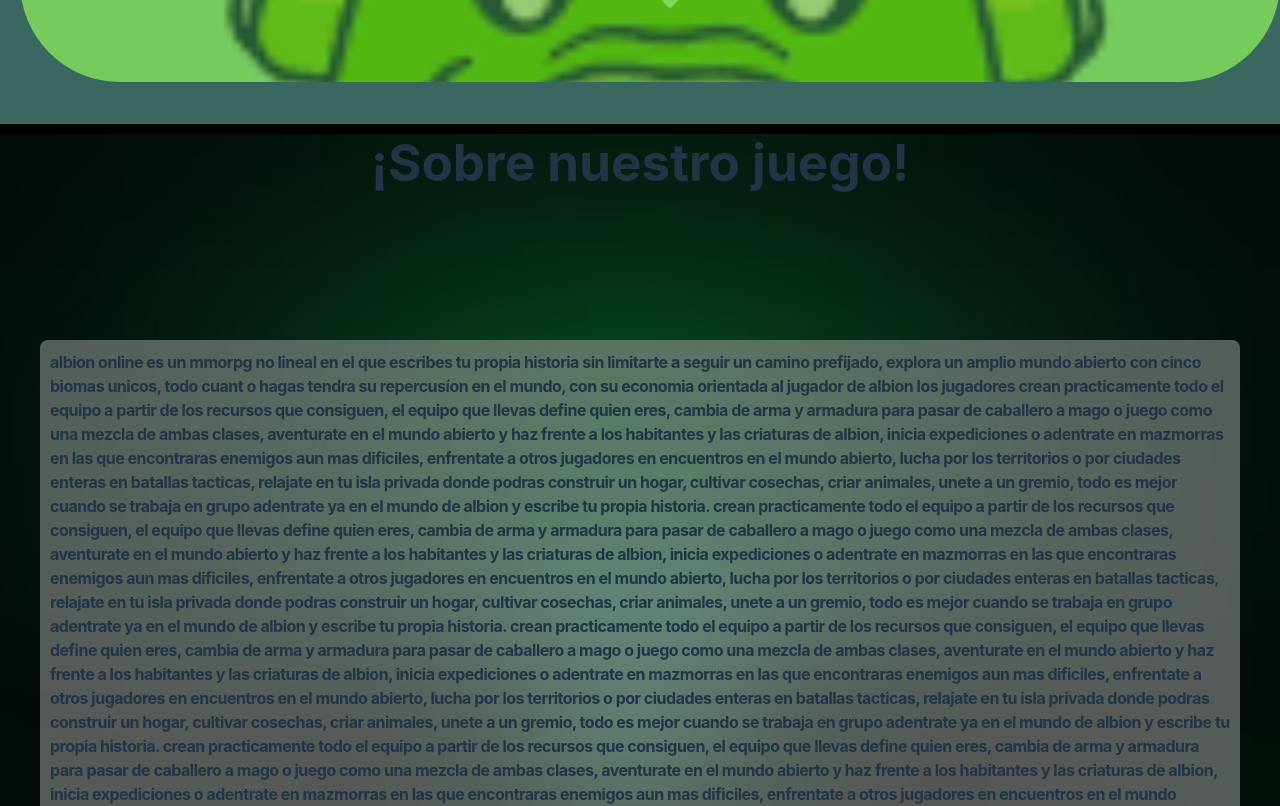
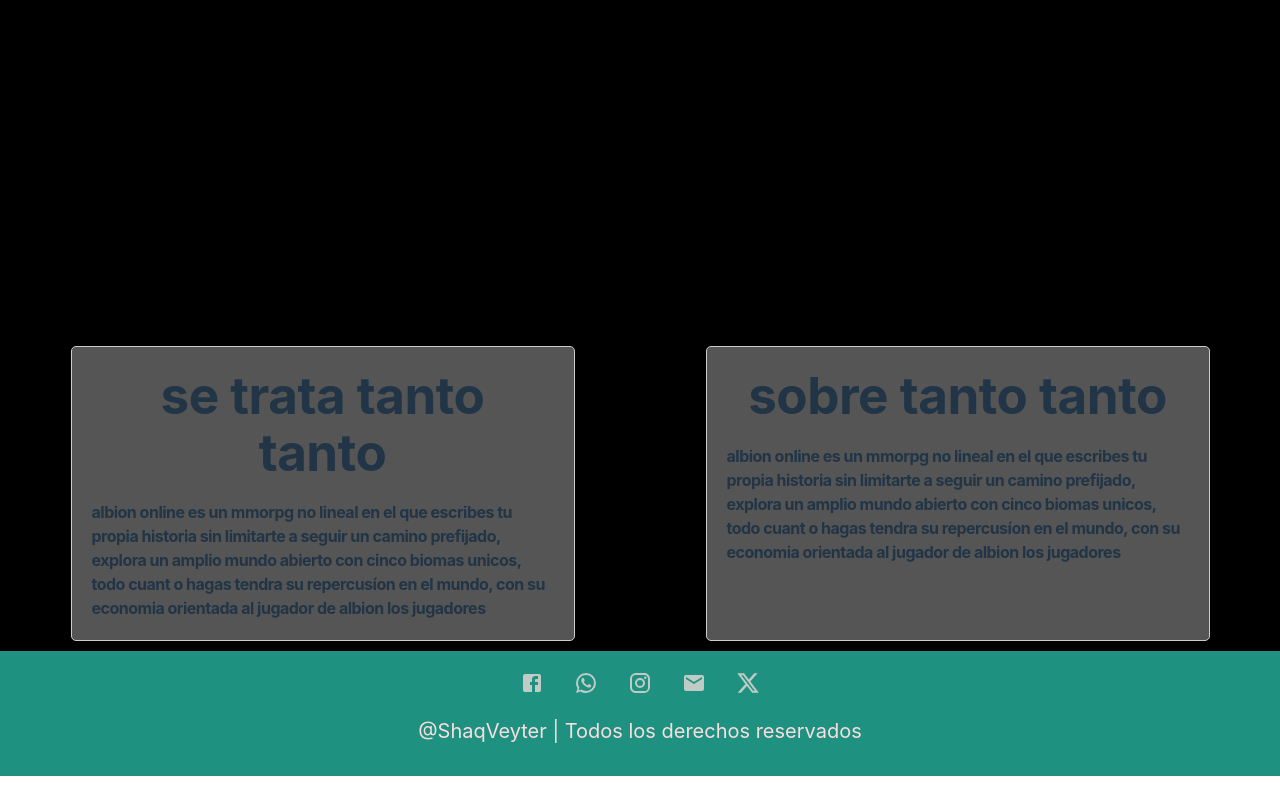
Before and after one commit to beuku/proyectoAcademy, a React (Vite) app in the folder my-vue-app/: page /SobreEljuego in a window 1280 px wide. Shown: the part 460-1266 px from the top of the page. After the commit the page ends 1236 px from the top, so only its background shows below. Built offline with nearby package versions, Linux system fonts and the light colour scheme.

Commit message:
imagenes y texto "estructurado"
aaa

```diff
--- /dev/null
+++ b/my-vue-app/src/components/Devlogcomponents.tsx
@@ -0,0 +1,62 @@
+import "../styless/DevlogStyles.css"
+import { Link } from "react-router-dom";
+
+function Devlogcomponents() {
+  return (
+
+  <header>
+    <div className="nav">
+      <li className="li">
+          <Link className="link" to="/">Inicio</Link>
+      </li>
+
+      <li className="li">
+          <Link className="link" to="/SobreEljuego">Sobre el juego</Link>
+      </li>
+
+      <li className="li">
+          <Link className="link" to="/DevLog">DevLog</Link>
+      </li>
+
+      <li className="li">
+          <Link className="link" to="/Comunidad">Comunidad</Link>
+      </li>
+
+      <li className="li">
+          <Link className="link" to="/Descarga">Descarga</Link>
+      </li>
+
+      <li className="li">
+          <Link className="link" to="/AvisoLegal">Aviso legal</Link>
+      </li>
+  </div>
+
+
+
+
+
+
+      <body className='body-Devlog'>
+
+
+      <h1 className="desarrolladores-">
+        !Desarrolladores!
+      </h1>
+
+
+      <h2 className="h2-NE">Nuestro equipo</h2>
+      <p className="-somos">
+        Somos un equipo de profesionales con amplia experiencia
+        en el sector del desarrollo de software. Estamos comprometidos a brindar
+        el mejor servicio a nuestros clientes y garantizar su satisfacción.
+      </p>
+
+    </body>
+  </header>
+
+
+
+
+  )
+}
+export default Devlogcomponents;
--- a/my-vue-app/src/components/HeaderComponemts.tsx
+++ b/my-vue-app/src/components/HeaderComponemts.tsx
@@ -35,10 +35,22 @@
             </div>
             <RegitrarComponents />
         </nav>
-        <header className="header"><h1 className="title">Bienvenido</h1>
+        <header className="header">
             <img className="baner" src="./src/assets/Cap.png" alt="banner" />
+        </header>
 
-        </header>
+        <h2 className="bienvenida">
+
+                Bienvenido a ShaVeyter, el lugar definitivo para vivir la
+                aventura de tu vida.
+                Sumergete en un mundo lleno de accion, desafios y emocionantes
+                sorpresas. Ya seas un principiante o un experto, aqui
+                encontraras todo lo que necesitas para mejorar tu experiencia
+                y dominar el juego. Unete a la comunidad, compite con jugadores
+                de todo el mundo y descubre nuevos niveles de diversion en cada
+                partida. ¡Tu aventura comienza ahora por ShaqVeyter!
+
+                </h2>
     </>
   )
 }
--- a/my-vue-app/src/components/Sobrejuego.tsx
+++ b/my-vue-app/src/components/Sobrejuego.tsx
@@ -1,84 +1,78 @@
 import "../styless/Sobrejeugo.css"
+import { Link } from "react-router-dom";
 
 export default function Sobrejuego() {
   return (
 
-      <body className="body-sobrejuego">
-     <h1 className="margen1"> ¡Sobre nuestro juego!</h1>
+
+    <header>
+      <div className="nav">
+      <li className="li">
+          <Link className="link" to="/">Inicio</Link>
+      </li>
+
+      <li className="li">
+          <Link className="link" to="/SobreEljuego">Sobre el juego</Link>
+      </li>
+
+      <li className="li">
+          <Link className="link" to="/DevLog">DevLog</Link>
+      </li>
+
+      <li className="li">
+          <Link className="link" to="/Comunidad">Comunidad</Link>
+      </li>
+
+      <li className="li">
+          <Link className="link" to="/Descarga">Descarga</Link>
+      </li>
+
+      <li className="li">
+          <Link className="link" to="/AvisoLegal">Aviso legal</Link>
+      </li>
+      </div>
+
+    <body className="body-sobrejuego">
+
+    <h1 className="margen1"> ¡Sobre nuestro juego!
+
+
+     </h1>
+
+
+
 
       <h4 >
-        <p className="margen2">
+
+
+        <p className="margen2"> <h1 className="titulo-p">se trata tanto tanto</h1>
           albion online es un mmorpg no lineal en el
           que escribes tu propia historia sin limitarte a
           seguir un camino prefijado, explora un amplio
           mundo abierto con cinco biomas unicos, todo cuant
           o hagas tendra su repercusíon en el mundo, con su
           economia orientada al jugador de albion los jugadores
-          crean practicamente todo el equipo a partir de los
-          recursos que consiguen, el equipo que llevas define
-          quien eres, cambia de arma y armadura para pasar de
-          caballero a mago o juego como una mezcla de ambas
-          clases, aventurate en el mundo abierto y haz frente
-          a los habitantes y las criaturas de albion, inicia
-          expediciones o adentrate en mazmorras en las que
-          encontraras enemigos aun mas dificiles, enfrentate
-          a otros jugadores en encuentros en el mundo abierto,
-          lucha por los territorios o por ciudades enteras en
-          batallas tacticas, relajate en tu isla privada donde
-          podras construir un hogar, cultivar cosechas, criar
-          animales, unete a un gremio, todo es mejor cuando se
-          trabaja en grupo  adentrate
-          ya en el mundo de albion y escribe tu propia historia.
-          crean practicamente todo el equipo a partir de los
-          recursos que consiguen, el equipo que llevas define
-          quien eres, cambia de arma y armadura para pasar de
-          caballero a mago o juego como una mezcla de ambas
-          clases, aventurate en el mundo abierto y haz frente
-          a los habitantes y las criaturas de albion, inicia
-          expediciones o adentrate en mazmorras en las que
-          encontraras enemigos aun mas dificiles, enfrentate
-          a otros jugadores en encuentros en el mundo abierto,
-          lucha por los territorios o por ciudades enteras en
-          batallas tacticas, relajate en tu isla privada donde
-          podras construir un hogar, cultivar cosechas, criar
-          animales, unete a un gremio, todo es mejor cuando se
-          trabaja en grupo  adentrate
-          ya en el mundo de albion y escribe tu propia historia.
-          crean practicamente todo el equipo a partir de los
-          recursos que consiguen, el equipo que llevas define
-          quien eres, cambia de arma y armadura para pasar de
-          caballero a mago o juego como una mezcla de ambas
-          clases, aventurate en el mundo abierto y haz frente
-          a los habitantes y las criaturas de albion, inicia
-          expediciones o adentrate en mazmorras en las que
-          encontraras enemigos aun mas dificiles, enfrentate
-          a otros jugadores en encuentros en el mundo abierto,
-          lucha por los territorios o por ciudades enteras en
-          batallas tacticas, relajate en tu isla privada donde
-          podras construir un hogar, cultivar cosechas, criar
-          animales, unete a un gremio, todo es mejor cuando se
-          trabaja en grupo  adentrate
-          ya en el mundo de albion y escribe tu propia historia.
-          crean practicamente todo el equipo a partir de los
-          recursos que consiguen, el equipo que llevas define
-          quien eres, cambia de arma y armadura para pasar de
-          caballero a mago o juego como una mezcla de ambas
-          clases, aventurate en el mundo abierto y haz frente
-          a los habitantes y las criaturas de albion, inicia
-          expediciones o adentrate en mazmorras en las que
-          encontraras enemigos aun mas dificiles, enfrentate
-          a otros jugadores en encuentros en el mundo abierto,
-          lucha por los territorios o por ciudades enteras en
-          batallas tacticas, relajate en tu isla privada donde
-          podras construir un hogar, cultivar cosechas, criar
-          animales, unete a un gremio, todo es mejor cuando se
-          trabaja en grupo  adentrate
+
+        </p>
+
+        <p className="margen2"> <h1 className="titulo-p">sobre tanto tanto</h1>
+          albion online es un mmorpg no lineal en el
+          que escribes tu propia historia sin limitarte a
+          seguir un camino prefijado, explora un amplio
+          mundo abierto con cinco biomas unicos, todo cuant
+          o hagas tendra su repercusíon en el mundo, con su
+          economia orientada al jugador de albion los jugadores
+
         </p>
 
       </h4>
 
       </body>
 
+  </header>
+
+
+
 
   )
 }
--- a/my-vue-app/src/pages/DevLog.tsx
+++ b/my-vue-app/src/pages/DevLog.tsx
@@ -1,11 +1,11 @@
 import Footercomponents from "../components/Footercomponents"
-import HeaderComponemts from "../components/HeaderComponemts"
+import Devlogcomponents from "../components/Devlogcomponents"
 
 function DevLog() {
     return (
       <>
-        <HeaderComponemts />
-        <div>PagesInicial</div>
+
+        <Devlogcomponents />
         <Footercomponents />
       </>
     )
--- a/my-vue-app/src/pages/SobreEljuego.tsx
+++ b/my-vue-app/src/pages/SobreEljuego.tsx
@@ -1,11 +1,10 @@
 import Footercomponents from "../components/Footercomponents"
-import HeaderComponemts from "../components/HeaderComponemts"
 import Sobrejuego from "../components/Sobrejuego"
 
 function SobreEljuego() {
     return (
       <>
-        <HeaderComponemts />
+
         <Sobrejuego />
         <Footercomponents />
       </>
--- /dev/null
+++ b/my-vue-app/src/styless/DevlogStyles.css
@@ -0,0 +1,24 @@
+body.body-Devlog{
+background-size: cover;
+text-align: center;
+}
+
+
+
+h1.desarrolladores-{
+    background-color: rgb(30, 99, 76);
+    padding: 20px;           /* Espacio interno */
+
+    border-radius: 10px;
+}
+h2.h2-NE{
+    padding: 10px;           /* Espacio interno */
+    background-color: rgb(44, 44, 44);
+    margin: auto;
+    margin: 20px;            /* Espacio externo */
+    display: inline-block;
+
+}
+p.-somos{
+    text-align: center;
+}
--- a/my-vue-app/src/styless/HeaderStyless.css
+++ b/my-vue-app/src/styless/HeaderStyless.css
@@ -55,3 +55,14 @@
     display: block; /* Asegura que se comporta como un bloque */
     width: 100%; /* Ajusta la imagen al ancho completo */
 }
+
+h2.bienvenida{
+    border-radius: 20px;
+    margin-top: 50px;
+    background-color: rgba(169, 169, 169, 0.5);
+    padding: 60px;
+    max-width: 2000px;
+    word-wrap: break-word;
+    letter-spacing: -0.5px;
+
+}
--- a/my-vue-app/src/styless/Sobrejeugo.css
+++ b/my-vue-app/src/styless/Sobrejeugo.css
@@ -1,6 +1,6 @@
 body.body-sobrejuego{
 
-    background-image: url(../assets/imagenfondoimagen.jpg);
+    background-color: black;
     background-size: cover;
     background-position: center;
     min-height: 100vh;
@@ -9,25 +9,41 @@
 
 
 h1.margen1{
+    background-color:#1e9181;
+    padding: 20px;
 
-    margin-top: 10px;
+}
+img.icono-j{
+    margin-top: 0px ;
+
+
+
 }
 
 
 h4{
-    margin-top: 150px ;
+    margin-top: 600px ;
+    padding: 10px;
+    gap: 10px;
+    justify-content: space-between;
+    display: flex;
 }
 
 p.margen2{
 
-    background-color: rgba(169, 169, 169, 0.5);  /* Gris semitransparente */
-    padding: 20px;  /* Espacio dentro de la caja */
-    border-radius: 8px;  /* Esquinas redondeadas */
-
-    padding: 10px;
-    max-width: 1200px;
+    background-color: rgba(169, 169, 169, 0.5);
+    padding: 20px;
+    border-radius: 8px;
     word-wrap: break-word;
     letter-spacing: -0.5px;
     margin: 0 auto;
+    width:40%;
+    border: 1px solid #ccc;
+    border-radius: 5px;
 
 }
+
+h1.titulo-p {
+    margin-bottom: 20px;
+
+}
```
Also changed, not shown: my-vue-app/src/assets/nogragas.jpg (added).
